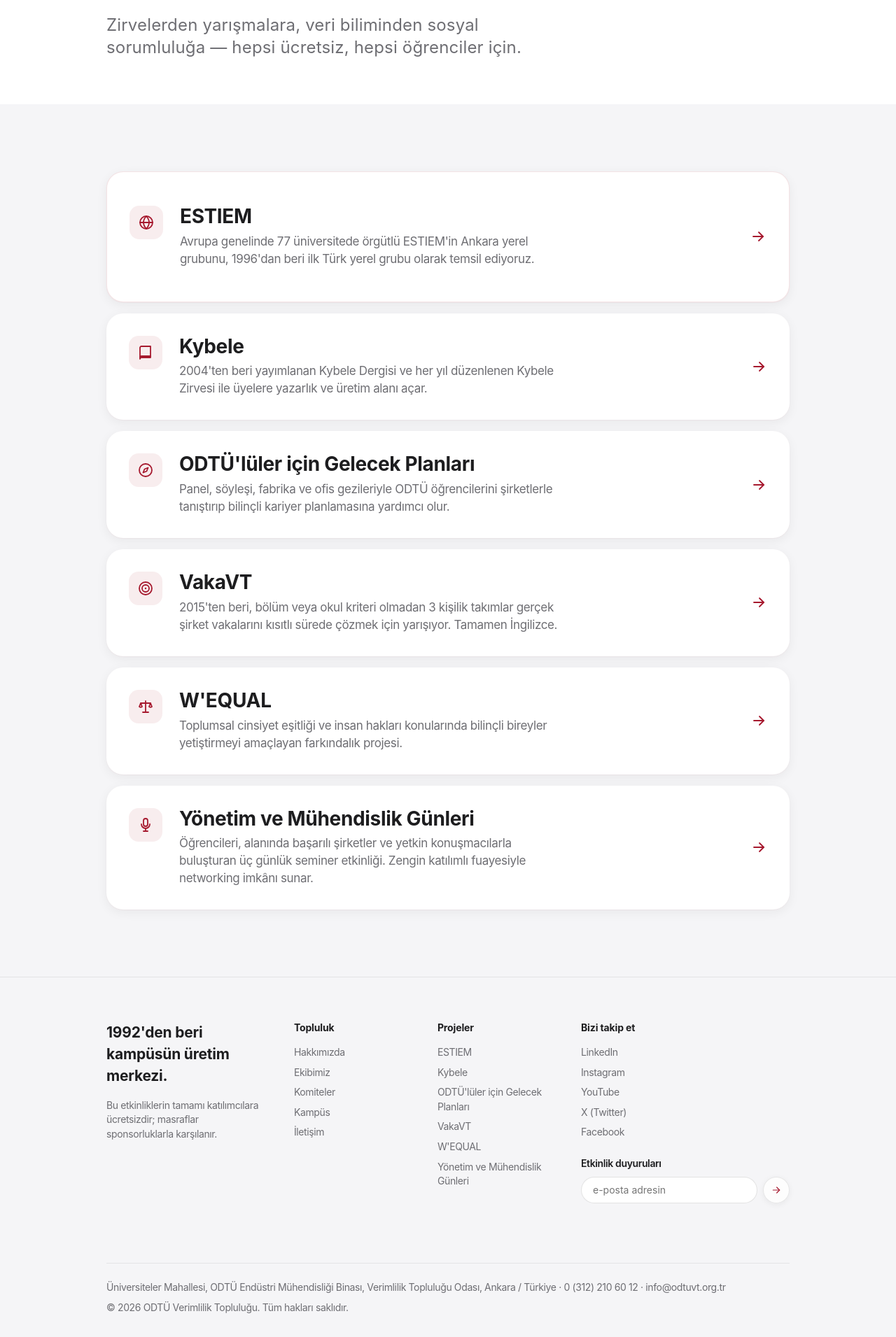
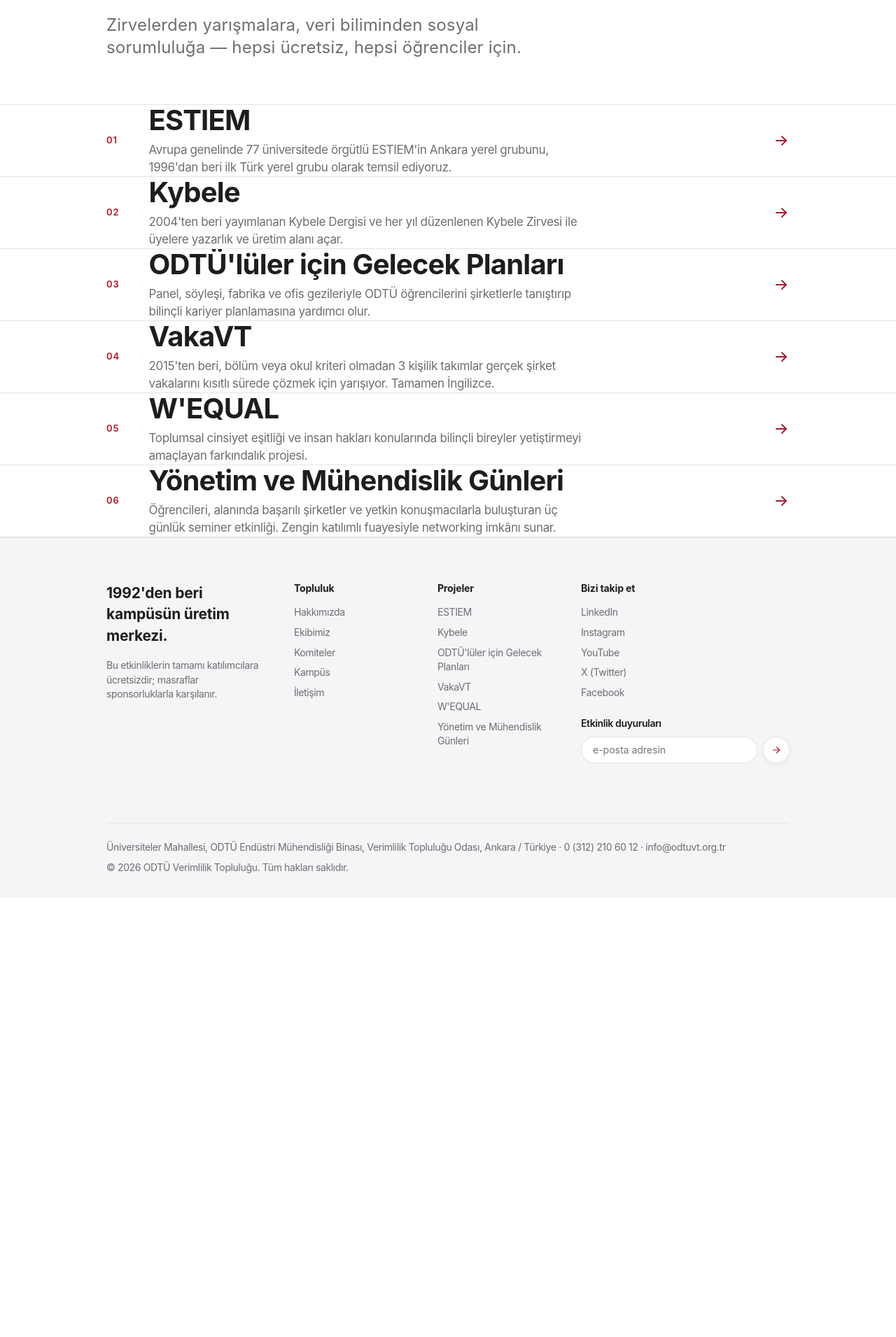
Before and after one commit to zomvuitton/sitedemo0.1, a Node server app: page /projeler in a window 1280 px wide. Shown: the part 424-2335 px from the top of the page at 70% size. After the commit the page ends 1672 px from the top, so only its background shows below. Run offline with Node 20, Linux system fonts and the light colour scheme.

Commit message:
Projeler dizini: kartlar yerine görsel geçişli editoryal satır listesi
Co-Authored-By: Claude <noreply@anthropic.com>
Claude-Session: https://claude.ai/code/session_01KZC2M1ARWhNDCKHeAWQbSs

```diff
--- a/public/css/style.css
+++ b/public/css/style.css
@@ -586,40 +586,80 @@ html[data-theme="dark"] .theme-toggle:hover { background: rgba(255, 255, 255, 0.
 .card-committee { padding: var(--s-6) var(--s-4); }
 .card-committee h2 { font-size: clamp(21px, 2.5vw, 27px); letter-spacing: -0.01em; }
 
-/* ---------- Proje dizini: satır listesi ---------- */
-
-.project-list { display: flex; flex-direction: column; gap: var(--s-2); }
-
-.project-row {
-  display: flex;
-  align-items: flex-start;
-  gap: var(--s-3);
-  background: var(--paper);
-  border-radius: var(--radius-card);
-  padding: var(--s-4);
+/* ---------- Proje dizini: kartsız editoryal liste ----------
+   Satırlar ince çizgiyle ayrılır; hover/odakta projenin görseli
+   arkada koyu bir örtüyle belirir ve metin beyaza döner. */
+
+.project-index { padding-block: 0 var(--s-10); }
+
+.project-strip {
+  position: relative;
+  display: block;
+  overflow: hidden;
+  border-top: 1px solid rgba(29, 29, 31, 0.12);
   color: var(--ink);
-  box-shadow: var(--shadow-rest);
-  transition: transform 0.25s ease, box-shadow 0.25s ease;
-}
-.project-row:hover {
-  transform: translateY(-3px);
-  box-shadow: var(--shadow-hover);
-  text-decoration: none;
-}
-.project-row h2 { font-size: clamp(21px, 2.5vw, 28px); }
-.project-row p { color: var(--ink-2); margin-top: var(--s-1); max-width: 560px; }
-.project-row-text { flex-grow: 1; }
-.project-row-go {
+}
+.project-strip:last-of-type { border-bottom: 1px solid rgba(29, 29, 31, 0.12); }
+.project-strip:hover { text-decoration: none; }
+
+.project-strip-bg {
+  position: absolute;
+  inset: 0;
+  background-image: var(--strip-img);
+  background-size: cover;
+  background-position: center 35%;
+  opacity: 0;
+  transform: scale(1.05);
+  transition: opacity 0.45s ease, transform 0.7s ease;
+}
+.project-strip-bg::after {
+  content: "";
+  position: absolute;
+  inset: 0;
+  background: linear-gradient(90deg, rgba(12, 12, 14, 0.9) 25%, rgba(12, 12, 14, 0.62));
+}
+.project-strip:is(:hover, :focus-visible) .project-strip-bg {
+  opacity: 1;
+  transform: scale(1);
+}
+
+.project-strip-inner {
+  position: relative;
+  display: flex;
+  align-items: center;
+  gap: var(--s-4);
+  padding-block: var(--s-5);
+}
+.project-strip-no {
+  font-size: 13px;
+  font-weight: 600;
+  letter-spacing: 0.08em;
   color: var(--vt-red);
-  align-self: center;
-  transition: transform 0.2s ease;
-}
-.project-row:hover .project-row-go { transform: translateX(4px); }
-
-/* Kırık simetri: ilk satır (YMG) daha büyük, kırmızı kenarlıklı */
-.project-row-lead {
-  border: var(--border-soft);
-  padding-block: var(--s-6);
+  min-width: 2.2em;
+  transition: color 0.35s ease;
+}
+.project-strip-text { flex-grow: 1; }
+.project-strip h2 {
+  font-size: clamp(26px, 3.4vw, 40px);
+  letter-spacing: -0.02em;
+  transition: color 0.35s ease;
+}
+.project-strip p {
+  color: var(--ink-2);
+  margin-top: var(--s-1);
+  max-width: 620px;
+  transition: color 0.35s ease;
+}
+.project-strip-go {
+  color: var(--vt-red);
+  transition: transform 0.35s ease, color 0.35s ease;
+}
+.project-strip:is(:hover, :focus-visible) .project-strip-no { color: rgba(255, 255, 255, 0.75); }
+.project-strip:is(:hover, :focus-visible) h2 { color: #fff; }
+.project-strip:is(:hover, :focus-visible) p { color: rgba(255, 255, 255, 0.78); }
+.project-strip:is(:hover, :focus-visible) .project-strip-go {
+  color: #fff;
+  transform: translateX(6px);
 }
 
 /* ---------- Sayfa başlıkları ---------- */
@@ -1019,7 +1059,9 @@ html[data-theme="dark"] .theme-toggle:hover { background: rgba(255, 255, 255, 0.
 @media (prefers-reduced-motion: reduce) {
   html { scroll-behavior: auto; }
   .reveal { opacity: 1; transform: none; transition: none; }
-  .card, .duo-cell, .project-row, .btn { transition: none; }
+  .card, .duo-cell, .btn { transition: none; }
+  .project-strip-bg, .project-strip-no, .project-strip h2,
+  .project-strip p, .project-strip-go { transition: none; }
   .type-cursor { animation: none; }
 }
 
@@ -1141,9 +1183,12 @@ html[data-theme="dark"] .btn:hover { background: rgba(255, 255, 255, 0.2); }
 
 /* Yüzeyler: kart katmanı zeminden bir ton açık */
 html[data-theme="dark"] .card,
-html[data-theme="dark"] .project-row,
 html[data-theme="dark"] .form,
 html[data-theme="dark"] .duo-cell { background: #1d1d1f; }
+
+/* Proje dizini çizgileri koyu zeminde açık tona döner */
+html[data-theme="dark"] .project-strip,
+html[data-theme="dark"] .project-strip:last-of-type { border-color: rgba(255, 255, 255, 0.14); }
 
 /* Kırmızı yumuşak dolgular: koyu zeminde görünür kalsın */
 html[data-theme="dark"] .card-icon,
--- a/views/projeler.ejs
+++ b/views/projeler.ejs
@@ -13,21 +13,22 @@
   </div>
 </section>
 
-<section class="tile tile-gray project-index">
-  <div class="container">
-    <div class="project-list">
+<!-- Proje dizini: kart yok, ince çizgilerle ayrılmış tam genişlik satırlar.
+     İmleç satıra gelince projenin görseli arkada belirir, yazı beyaza döner. -->
+<section class="tile tile-white project-index">
   <% projects.forEach(function (p, i) { %>
-      <a class="project-row reveal <%= i === 0 ? 'project-row-lead' : '' %>" href="/projeler/<%= p.slug %>">
-        <span class="card-icon"><%- include('partials/icon', { name: p.icon }) %></span>
-        <span class="project-row-text">
+  <a class="project-strip reveal" href="/projeler/<%= p.slug %>" style="--strip-img:url('<%= p.hero %>')">
+    <span class="project-strip-bg" aria-hidden="true"></span>
+    <span class="container project-strip-inner">
+      <span class="project-strip-no">0<%= i + 1 %></span>
+      <span class="project-strip-text">
         <h2><%= p.name %></h2>
         <p><%= p.summary %></p>
       </span>
-        <span class="project-row-go"><%- include('partials/icon', { name: 'arrow' }) %></span>
+      <span class="project-strip-go"><%- include('partials/icon', { name: 'arrow' }) %></span>
+    </span>
   </a>
   <% }) %>
-    </div>
-  </div>
 </section>
 
 <%- include('partials/footer') %>
```
Lines whose indentation alone changed are shown as unchanged.
